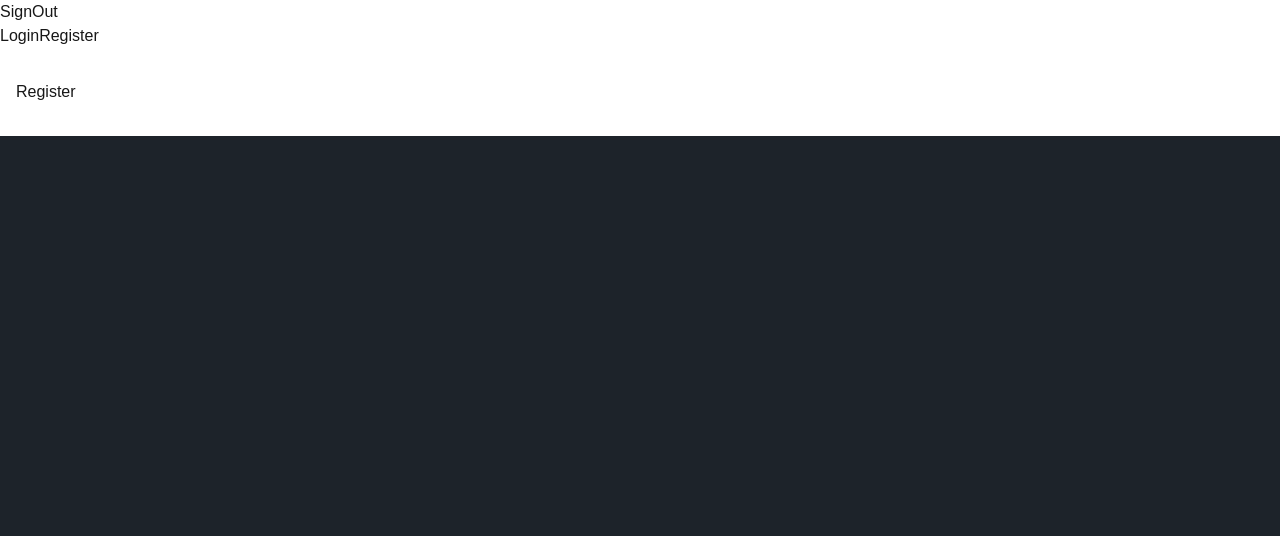
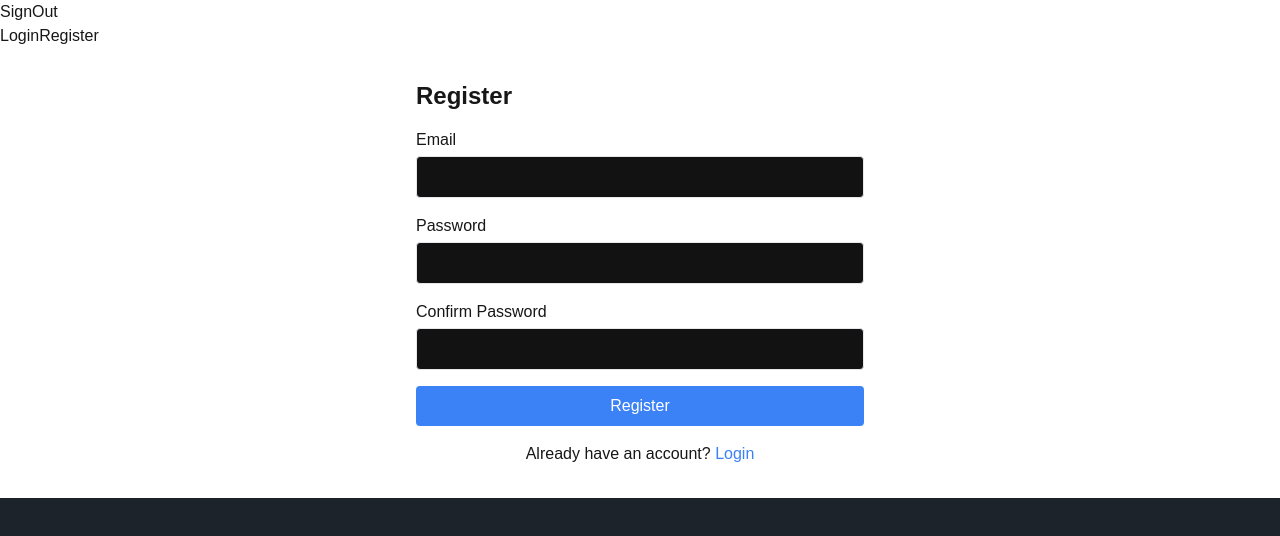
Before and after one commit to UmeshJagtap/NextJs, a Next.js app in the folder reelspro/: page /register in a window 1280 px wide. Shown: the top 536 px of the page. Built offline with nearby package versions, Linux system fonts and the light colour scheme; no server answers; what imagekitio-next would draw is missing.

Commit message:
login and register page
login and register page

```diff
--- a/reelspro/app/login/page.tsx
+++ b/reelspro/app/login/page.tsx
@@ -1,13 +1,76 @@
 'use client';
 
-import React from 'react';
+import { signIn } from 'next-auth/react';
+import { useState } from 'react';
+import { useRouter } from 'next/navigation';
+import { useNotification } from '../components/Notification';
+import Link from 'next/link';
 
-function Login() {
+export default function Login() {
+  const [email, setEmail] = useState('');
+  const [password, setPassword] = useState('');
+  const router = useRouter();
+  // const { showNotification } = useNotification();
+
+  const handleSubmit = async (e: React.FormEvent<HTMLFormElement>) => {
+    e.preventDefault();
+    const result = await signIn('credentials', {
+      email,
+      password,
+      redirect: false,
+    });
+
+    if (result?.error) {
+      // showNotification(result.error, 'error');
+    } else {
+      // showNotification('Login successful!', 'success');
+      router.push('/');
+    }
+  };
+
   return (
-    <>
-      <div>Login</div>
-    </>
+    <div className="max-w-md mx-auto">
+      <h1 className="text-2xl font-bold mb-4">Login</h1>
+      <form onSubmit={handleSubmit} className="space-y-4">
+        <div>
+          <label htmlFor="email" className="block mb-1">
+            Email
+          </label>
+          <input
+            type="email"
+            id="email"
+            value={email}
+            onChange={(e) => setEmail(e.target.value)}
+            required
+            className="w-full px-3 py-2 border rounded"
+          />
+        </div>
+        <div>
+          <label htmlFor="password" className="block mb-1">
+            Password
+          </label>
+          <input
+            type="password"
+            id="password"
+            value={password}
+            onChange={(e) => setPassword(e.target.value)}
+            required
+            className="w-full px-3 py-2 border rounded"
+          />
+        </div>
+        <button
+          type="submit"
+          className="w-full bg-blue-500 text-white py-2 rounded hover:bg-blue-600"
+        >
+          Login
+        </button>
+        <p className="text-center mt-4">
+          Don&apos;t have an account?{' '}
+          <Link href="/register" className="text-blue-500 hover:text-blue-600">
+            Register
+          </Link>
+        </p>
+      </form>
+    </div>
   );
 }
-
-export default Login;
--- a/reelspro/app/register/page.tsx
+++ b/reelspro/app/register/page.tsx
@@ -1,5 +1,6 @@
 'use client';
 
+import Link from 'next/link';
 import { useRouter } from 'next/navigation';
 import React, { useState } from 'react';
 
@@ -35,7 +36,64 @@ function Register() {
       setError('Registeration Failed');
     }
   };
-  return <div>Register</div>;
+  return (
+    <div className="max-w-md mx-auto">
+      <h1 className="text-2xl font-bold mb-4">Register</h1>
+      <form onSubmit={handleSubmit} className="space-y-4">
+        <div>
+          <label htmlFor="email" className="block mb-1">
+            Email
+          </label>
+          <input
+            type="email"
+            id="email"
+            value={email}
+            onChange={(e) => setEmail(e.target.value)}
+            required
+            className="w-full px-3 py-2 border rounded"
+          />
+        </div>
+        <div>
+          <label htmlFor="password" className="block mb-1">
+            Password
+          </label>
+          <input
+            type="password"
+            id="password"
+            value={password}
+            onChange={(e) => setPassword(e.target.value)}
+            required
+            className="w-full px-3 py-2 border rounded"
+          />
+        </div>
+        <div>
+          <label htmlFor="confirmPassword" className="block mb-1">
+            Confirm Password
+          </label>
+          <input
+            type="password"
+            id="confirmPassword"
+            value={confirmPassword}
+            onChange={(e) => setConfirmPassword(e.target.value)}
+            required
+            className="w-full px-3 py-2 border rounded"
+          />
+        </div>
+        <button
+          type="submit"
+          className="w-full bg-blue-500 text-white py-2 rounded hover:bg-blue-600"
+        >
+          Register
+        </button>
+        <p className="text-center mt-4">
+          Already have an account?{' '}
+          <Link href="/login" className="text-blue-500 hover:text-blue-600">
+            Login
+          </Link>
+        </p>
+      </form>
+    </div>
+  );
 }
 
 export default Register;
```
